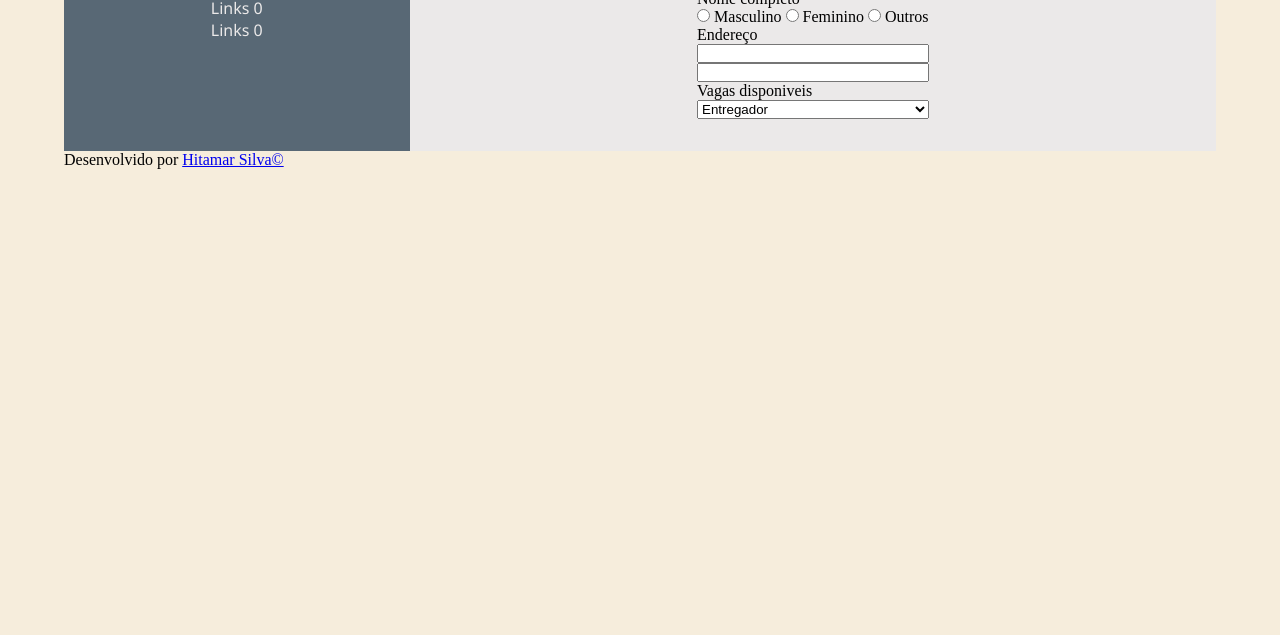
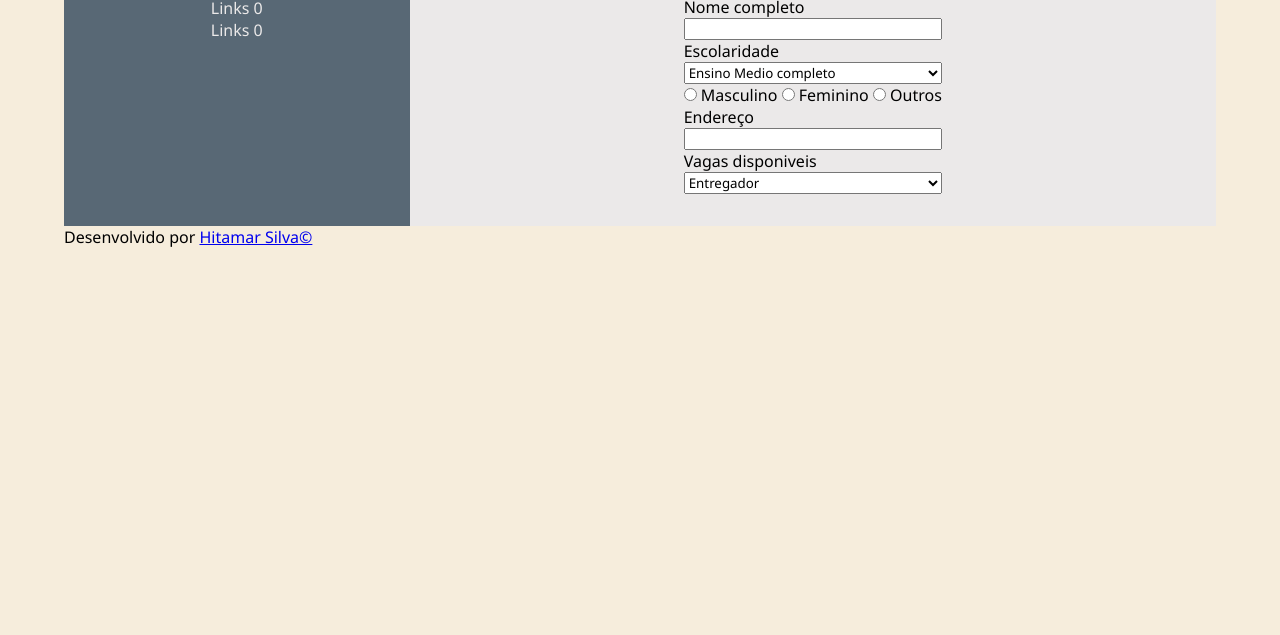
Before and after one commit to hitamarpereiras/aplicacao_web_com_django, a plain HTML site: page index.html in a window 1280 px wide. Shown: the part 165-800 px from the top of the page. Drawn offline with Linux system fonts and the light colour scheme.

Commit message:
4º Commit - Atualização de Estrutura

```diff
--- a/css/style.css
+++ b/css/style.css
@@ -3,6 +3,7 @@
     padding: 0;
     margin: 0;
     box-sizing: border-box;
+    font-family: 'Segoe UI', Tahoma, Geneva, Verdana, sans-serif;
 }
 
 .body{
--- a/index.html
+++ b/index.html
@@ -22,6 +22,14 @@
             </header>
             <form action="" class="formulario">
                 <label for="name_user">Nome completo</label>
+                <input type="text" id="name_user" maxlength="50">
+                <label for="nivel">Escolaridade</label>
+                <select name="nivel_user" id="nivel">
+                    <option value="E. Medio">Ensino Medio completo</option>
+                    <option value="E. Superior">Nivel Superior Completo</option>
+                    <option value="Cursando Superior">Cursando Ensino Superior</option>
+                    <option value="Cursando Medio">Cursando Ensino Medio</option>
+                </select>
 
                 <section class="genero_user">
                     <input type="radio" name="genero" id="masculino">
@@ -35,7 +43,6 @@
                 </section>
 
                 <label for="adress_user">Endereço</label>
-                <input type="text" id="name_user" maxlength="50">
                 <input type="text" id="adress_user" maxlength="50">
                 <label for="vagas_user">Vagas disponiveis</label>
                 <select name="vagas_user" id="vagas_user">
```
